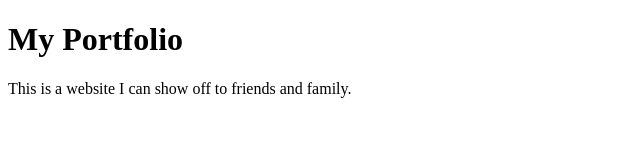
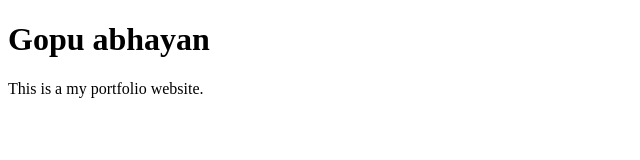
Before and after one commit to Gopuabhayan/web-hack_club, a plain HTML site: page index.html in a window 1280 px wide. Shown: the whole page, without its empty margins (0-640 px from the left). Drawn offline with Linux system fonts and the light colour scheme.

Commit message:
make the page about me

```diff
--- a/index.html
+++ b/index.html
@@ -5,7 +5,7 @@
 		<title>My Portfolio</title>
 	</head>
 	<body>
-		<h1>My Portfolio</h1>
-		<p>This is a website I can show off to friends and family.</p>
+		<h1>Gopu abhayan</h1>
+		<p>This is a my portfolio website.</p>
 	</body>
 </html>
```
